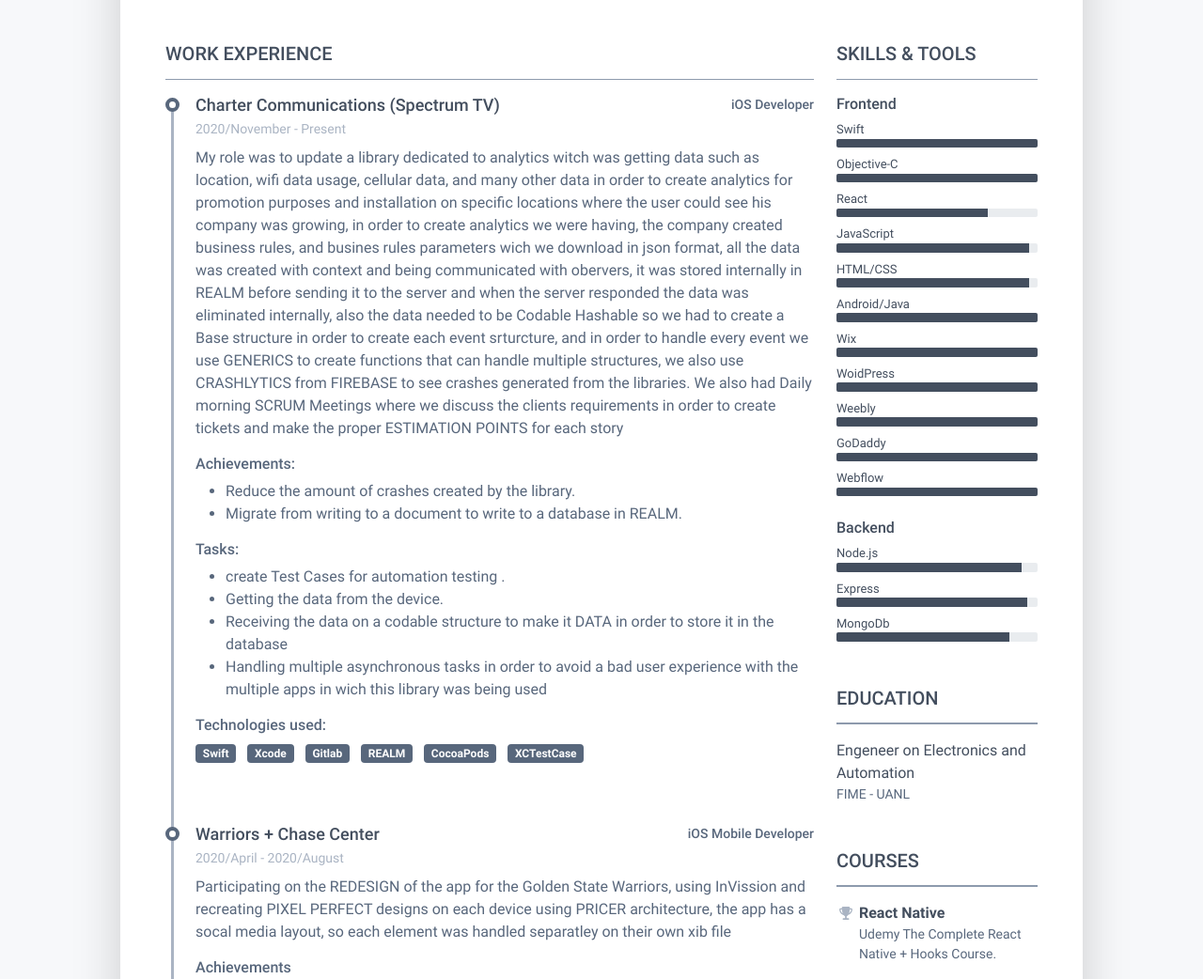
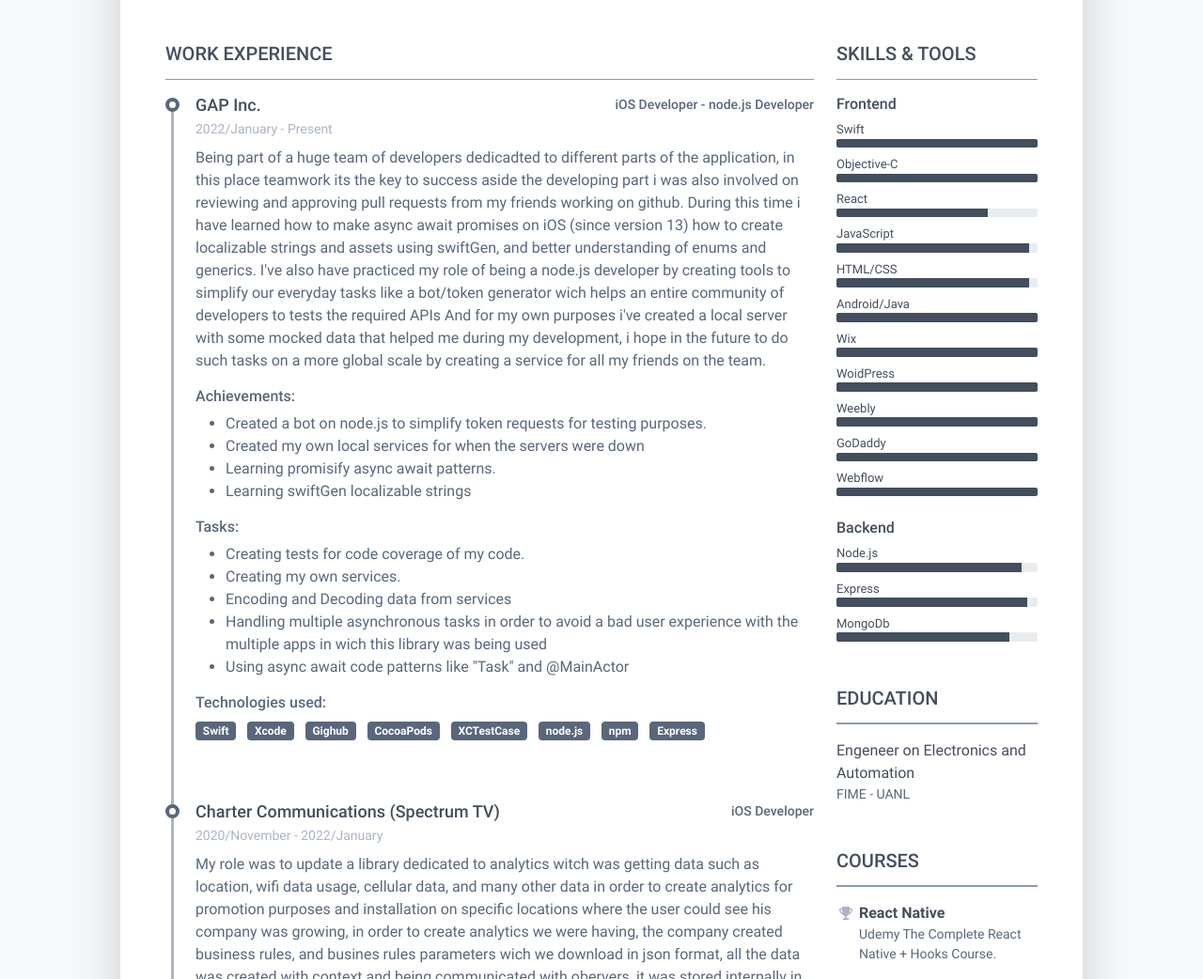
Before and after one commit to luisantos1986/resume, a plain HTML site: page index.html in a window 1280 px wide. Shown: the part 501-1543 px from the top of the page at 94% size. Drawn offline with Linux system fonts and the light colour scheme.

Commit message:
Updating resume

```diff
--- a/index.html
+++ b/index.html
@@ -79,6 +79,59 @@
                             <h2 class="resume-section-title text-uppercase font-weight-bold pb-3 mb-3">Work Experience</h2>
                             <div class="resume-section-content">
                                 <div class="resume-timeline position-relative">
+
+                                    <article class="resume-timeline-item position-relative pb-5">
+
+                                        <div class="resume-timeline-item-header mb-2">
+                                            <div class="d-flex flex-column flex-md-row">
+                                                <h3 class="resume-position-title font-weight-bold mb-1">GAP Inc.</h3>
+                                                <div class="resume-company-name ms-auto">iOS Developer - node.js Developer</div>
+                                            </div>
+                                            <!--//row-->
+                                            <div class="resume-position-time">2022/January - Present</div>
+                                        </div>
+                                        <!--//resume-timeline-item-header-->
+                                        <div class="resume-timeline-item-desc">
+                                            <p>Being part of a huge team of developers dedicadted to different parts of the application, in this place teamwork its the key to success
+                                                aside the developing part i was also involved on reviewing and approving pull requests from my friends working on github. During this time i have learned
+                                                how to make async await promises on iOS (since version 13) how to create localizable strings and assets using swiftGen, and better understanding of enums and generics.
+                                                I've also have practiced my role of being a node.js developer by creating tools to simplify our everyday tasks like a bot/token generator wich helps an entire community of developers to tests the required APIs
+                                                And for my own purposes i've created a local server with some mocked data that helped me during my development, i hope in the future to do such tasks on a more global scale by creating a service for all my friends on the team.
+                                            </p>
+                                            <h4 class="resume-timeline-item-desc-heading font-weight-bold">Achievements:</h4>
+                                            <ul>
+                                                <li>Created a bot on node.js to simplify token requests for testing purposes.</li>
+                                                <li>Created my own local services for when the servers were down</li>
+                                                <li>Learning promisify async await patterns.</li>
+                                                <li>Learning swiftGen localizable strings</li>
+                                            </ul>
+                                            <h4 class="resume-timeline-item-desc-heading font-weight-bold">Tasks:</h4>
+                                            <ul>
+                                                <li>Creating tests for code coverage of my code.</li>
+                                                <li>Creating my own services.</li>
+                                                <li>Encoding and Decoding data from services</li>
+                                                <li>Handling multiple asynchronous tasks in order to avoid a bad user experience with the multiple apps in wich this library was being used</li>
+                                                <li>Using async await code patterns like "Task" and @MainActor</li>
+                                            </ul>
+                                            <h4 class="resume-timeline-item-desc-heading font-weight-bold">Technologies used:</h4>
+                                            <ul class="list-inline">
+                                                <li class="list-inline-item"><span class="badge bg-secondary badge-pill">Swift</span></li>
+                                                <li class="list-inline-item"><span class="badge bg-secondary badge-pill">Xcode</span></li>
+                                                <li class="list-inline-item"><span class="badge bg-secondary badge-pill">Gighub</span></li>
+                                                <li class="list-inline-item"><span class="badge bg-secondary badge-pill">CocoaPods</span></li>
+                                                <li class="list-inline-item"><span class="badge bg-secondary badge-pill">XCTestCase</span></li>
+                                                <li class="list-inline-item"><span class="badge bg-secondary badge-pill">node.js</span></li>
+                                                <li class="list-inline-item"><span class="badge bg-secondary badge-pill">npm</span></li>
+                                                <li class="list-inline-item"><span class="badge bg-secondary badge-pill">Express</span></li>
+                                            </ul>
+                                        </div>
+                                        <!--//resume-timeline-item-desc-->
+
+                                    </article>
+                                    <!--//resume-timeline-item-->
+
+
+
                                     <article class="resume-timeline-item position-relative pb-5">
 
                                         <div class="resume-timeline-item-header mb-2">
@@ -87,7 +140,7 @@
                                                 <div class="resume-company-name ms-auto">iOS Developer</div>
                                             </div>
                                             <!--//row-->
-                                            <div class="resume-position-time">2020/November - Present</div>
+                                            <div class="resume-position-time">2020/November - 2022/January</div>
                                         </div>
                                         <!--//resume-timeline-item-header-->
                                         <div class="resume-timeline-item-desc">
```
